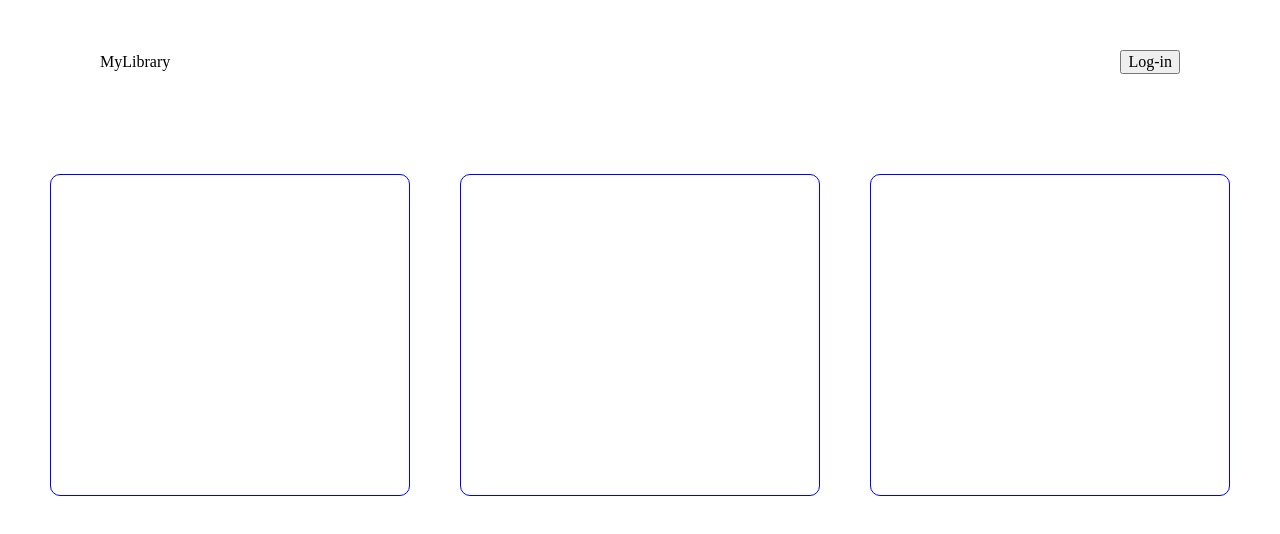
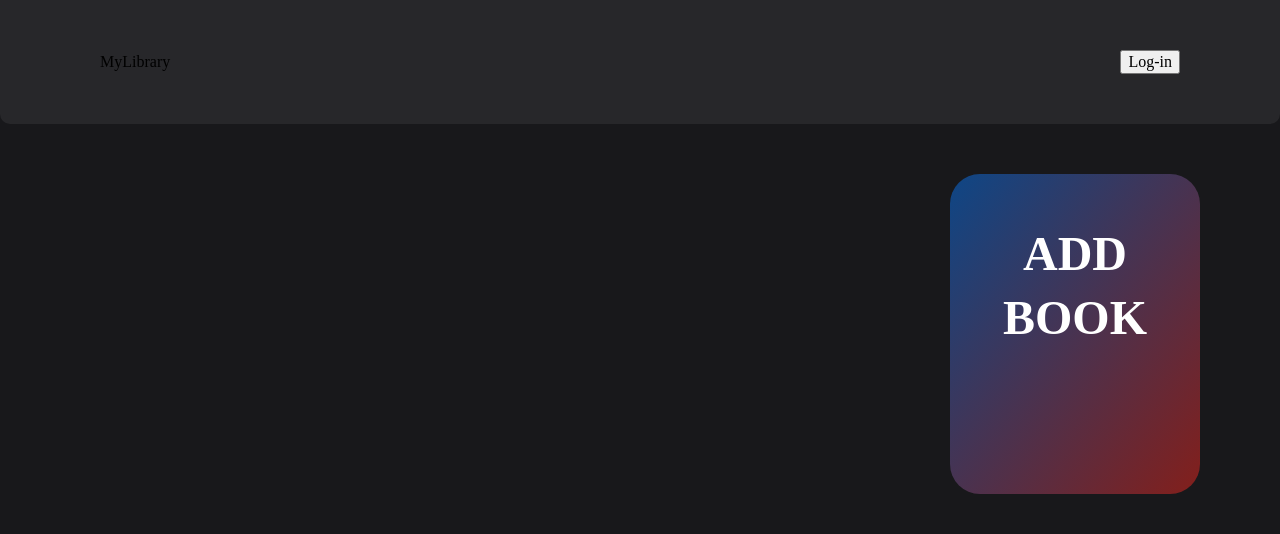
Before and after one commit to 0-daedalus/odin-library, a plain HTML site: page index.html in a window 1280 px wide. Drawn offline with Linux system fonts and the light colour scheme.

Commit message:
add a new book card

```diff
--- a/index.html
+++ b/index.html
@@ -6,7 +6,7 @@
     <meta name="viewport" content="width=device-width, initial-scale=1.0">
     <link rel="stylesheet" href="./normalize.css">
     <link rel="stylesheet" href="./styles.css">
-    <script src="./script.js"></script>
+    <script src="./script.js" defer></script>
     <title>MyLibrary</title>
 </head>
 <body>
@@ -19,6 +19,7 @@
             <div class="card"></div>
             <div class="card"></div>
             <div class="card"></div>
+            <div class="button-container card"><p>ADD BOOK</p></div>
         </div>
     </div>
 </body>
--- a/script.js
+++ b/script.js
@@ -1,4 +1,5 @@
 let myLibrary = [];
+let newCard = document.querySelector(".button-container.card");
 
 function Book(title, author, pages, isFinished){
     this.title = title;
@@ -16,6 +17,6 @@ function displayBooks(){
         let bookCard = document.createElement("div");
         bookCard.setAttribute("class", "card");
         let content = document.querySelector(".content");
-        content.appendChild(bookCard);
+        content.insertBefore(bookCard, newCard);
     });
 }
--- a/styles.css
+++ b/styles.css
@@ -3,21 +3,33 @@
     height: 100vh;
     display: grid;
     grid-template-rows: auto 1fr;
+    background-color: #18181b;
 }
 .header{
     display: flex;
     justify-content: space-between;
     align-items: center;
     padding: 50px 100px 50px 100px;
+    background-color: #27272a;
+    border-radius: 0 0 10px 10px;
 }
 .content{
     display: grid;
-    grid-template-columns: repeat(auto-fit, minmax(200px, 1fr));
+    grid-template-columns: repeat(auto-fit, 250px);
     gap: 50px;
     padding: 50px;
 }
 .card{
-    border: 1px solid blue;
-    border-radius: 10px;
+    border-radius: 30px;
     height: 20rem;
 }
+.button-container.card{
+    background: #b92b27;  /* fallback for old browsers */
+    background: -webkit-linear-gradient(to bottom right, #0e4686, #831f1b);  /* Chrome 10-25, Safari 5.1-6 */
+    background: linear-gradient(to bottom right, #0e4686, #831f1b); /* W3C, IE 10+/ Edge, Firefox 16+, Chrome 26+, Opera 12+, Safari 7+ */
+    color: WHITE;
+    font-size: 3rem;
+    font-weight: bold;
+    text-align: center;
+    line-height: 4rem;
+}
```
